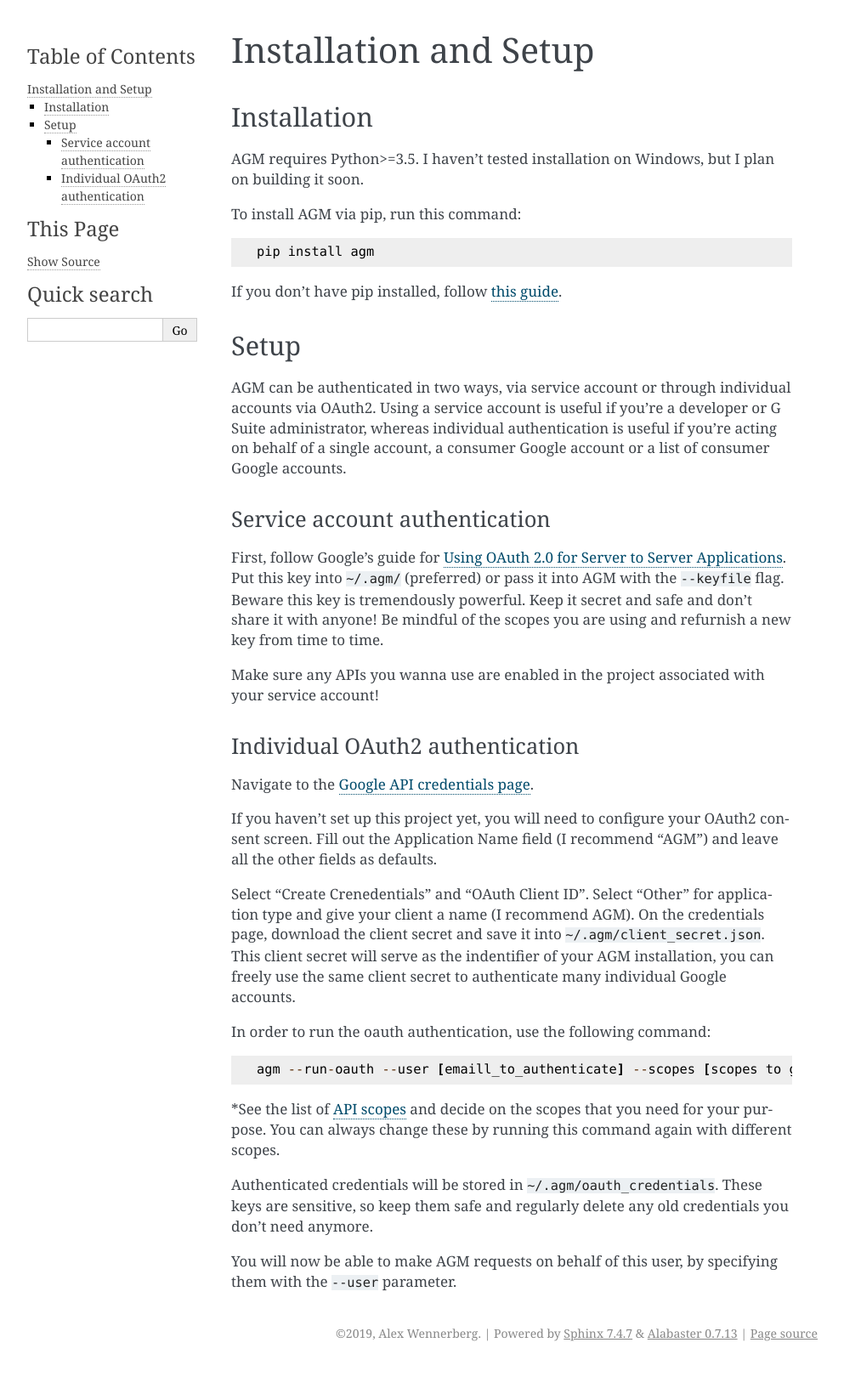
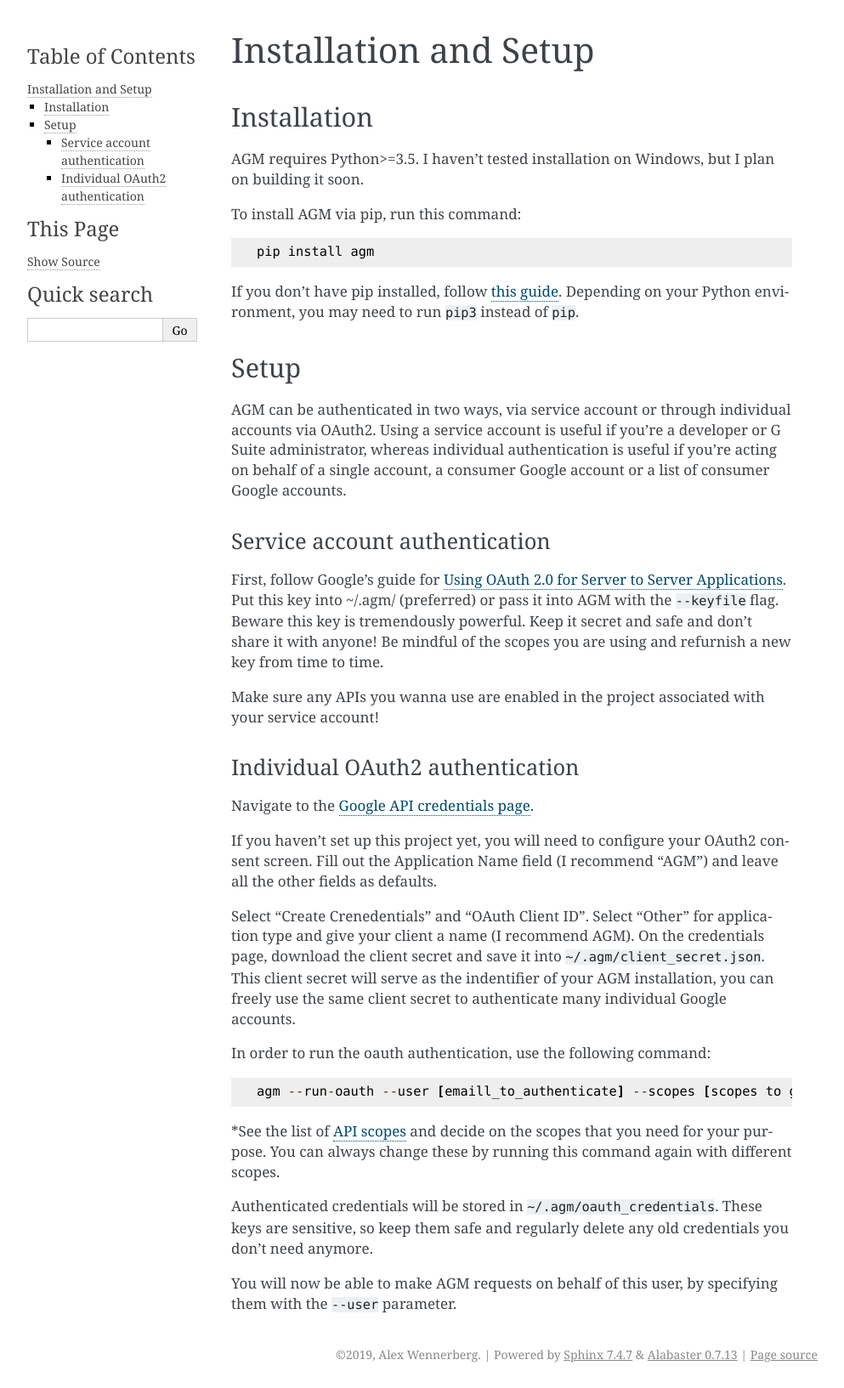
Before and after one commit to Cloudbakers/agm, a Sphinx documentation site: the page built from docs/installation.md, in a window 1280 px wide. Shown: the whole page at 85% size, without its empty margins (148-1141 px from the left). Built offline with Sphinx 7.4.7, drawn with Linux system fonts in a browser that asks for light colours; before the commit the page ends 1608 px from its top, so only the background shows below that.

Commit message:
Added pip3 note to documentation

````diff
--- a/docs/installation.md
+++ b/docs/installation.md
@@ -8,7 +8,7 @@ To install AGM via pip, run this command:
 ```
 pip install agm
 ```
-If you don't have pip installed, follow [this guide](https://docs.python-guide.org/starting/installation/).
+If you don't have pip installed, follow [this guide](https://docs.python-guide.org/starting/installation/). Depending on your Python environment, you may need to run `pip3` instead of `pip`.
 
 ## Setup
 
@@ -16,7 +16,7 @@ AGM can be authenticated in two ways, via service account or through individual
 
 ### Service account authentication
 
-First, follow Google's guide for [Using OAuth 2.0 for Server to Server Applications](https://developers.google.com/identity/protocols/OAuth2ServiceAccount#creatinganaccount). Put this key into `~/.agm/` (preferred) or pass it into AGM with the `--keyfile` flag. Beware this key is tremendously powerful. Keep it secret and safe and don't share it with anyone! Be mindful of the scopes you are using and refurnish a new key from time to time.
+First, follow Google's guide for [Using OAuth 2.0 for Server to Server Applications](https://developers.google.com/identity/protocols/OAuth2ServiceAccount#creatinganaccount). Put this key into ~/.agm/ (preferred) or pass it into AGM with the `--keyfile` flag. Beware this key is tremendously powerful. Keep it secret and safe and don't share it with anyone! Be mindful of the scopes you are using and refurnish a new key from time to time.
 
 Make sure any APIs you wanna use are enabled in the project associated with your service account!
 
````
